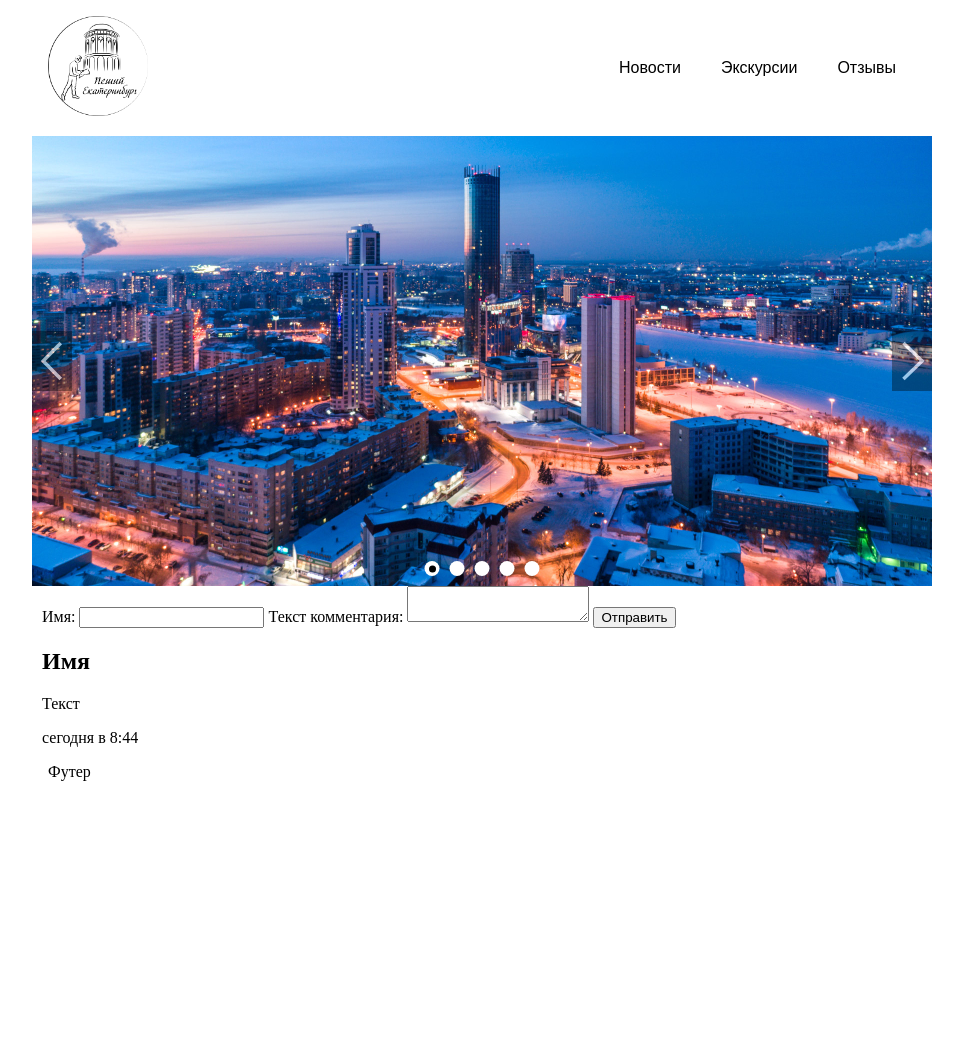
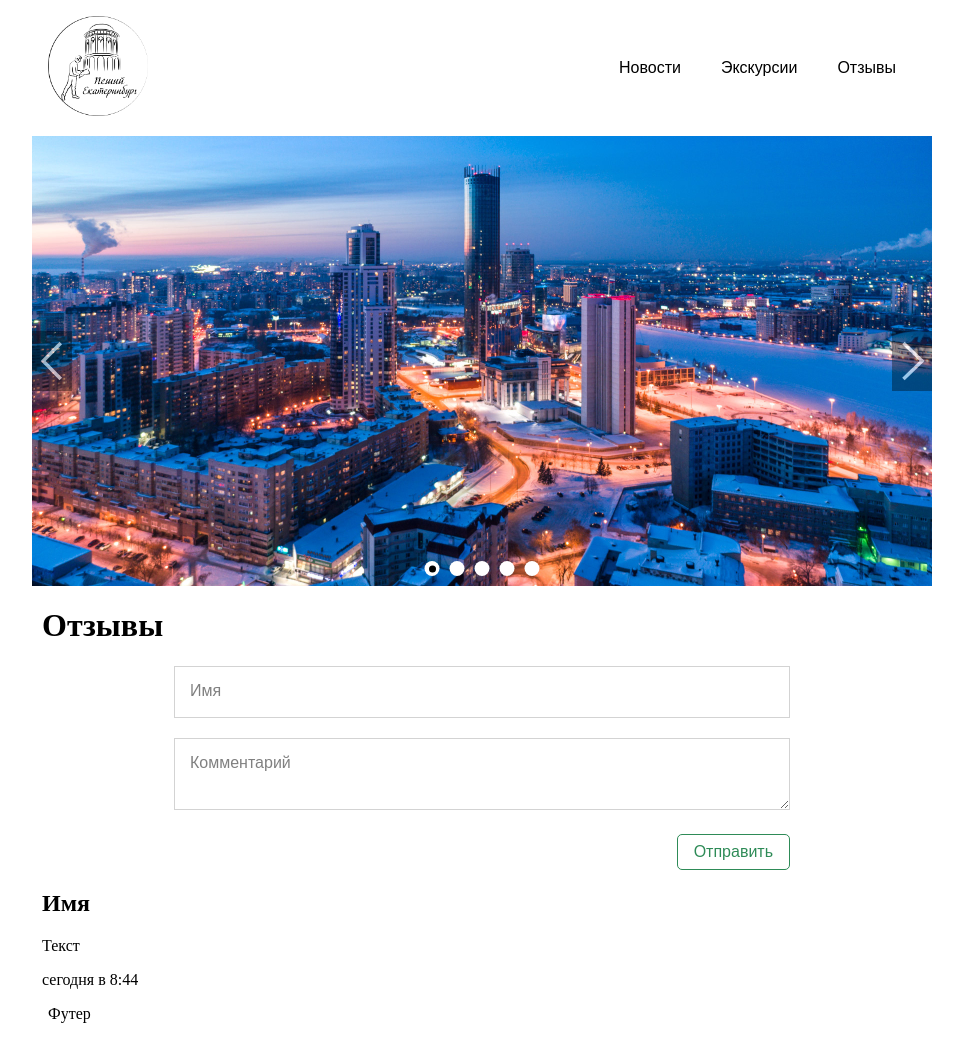
Before and after one commit to masterworgen/ekb_excursion, a Django app: page /feedback/ in a window 1280 px wide. Shown: the whole page, without its empty margins (158-1121 px from the left). Before the commit the page ends 781 px from the top, so only its background shows below. Run offline with Django 3.2, Linux system fonts and the light colour scheme.

Commit message:
ФОрма отправки отзыва

```diff
--- a/static/css/styles.css
+++ b/static/css/styles.css
@@ -1,3 +1,9 @@
+.clearfix::after {
+    content: "";
+    display: block;
+    clear: both;
+}
+
 .page {
     margin: 0;
 }
@@ -237,6 +243,59 @@
     margin: 0.5em 0;
 }
 
+.feedback__form {
+    width: 70%;
+    margin: 0 auto;
+}
+
+.form__input {
+    margin-top: 20px;
+}
+
+.form__button {
+    margin-top: 20px;
+    float: right;
+}
+
+.input {
+    position: relative;
+}
+
+.input__field {
+    width: 100%;
+    font-size: 16px;
+    box-sizing: border-box;
+    padding: 16px;
+    border: 1px solid lightgray;
+}
+
+.input__field:focus {
+    outline: 2px solid seagreen;
+}
+
+.input__label {
+    font-family: sans-serif;
+    position: absolute;
+    left: 8px;
+    top: 16px;
+    padding: 0 8px;
+    color: grey;
+    transition: 0.4s;
+}
+
+.input__field:focus ~ .input__label,
+.input__field_has-text ~ .input__label {
+    left: 8px;
+    top: -8px;
+    font-size: 0.8em;
+    background: white;
+    color: seagreen;
+}
+
+.input_textarea .input__field {
+    resize: vertical;
+}
+
 @media (max-width: 768px) {
     .header {
         display: block;
--- a/static/js/main.js
+++ b/static/js/main.js
@@ -1,3 +1,41 @@
+/* Ввод */
+let inputsManager = (function () {
+    "use strict";
+
+    let inputHasTextClass = "input__field_has-text";
+    let inputIsListeningClass = "input__field_is-listening";
+
+    /**
+     * Обработка ввода текста в поле ввода (input)
+     * @param event
+     */
+    function onInput(event) {
+        let field = event.target;
+        let text = field.value;
+
+        if (text.length === 0) {
+            field.classList.remove(inputHasTextClass);
+        } else {
+            field.classList.add(inputHasTextClass);
+        }
+    }
+
+    function initInputs() {
+        let inputs = document.querySelectorAll(`.input:not(${inputIsListeningClass})`);
+        for (let i = 0, inputsLength = inputs.length; i < inputsLength; i++) {
+            let field = inputs[i].querySelector(".input__field");
+
+            field.addEventListener("input", onInput);
+            field.classList.add(inputIsListeningClass);
+        }
+    }
+
+    return {
+        initInputs: initInputs
+    };
+})();
+inputsManager.initInputs();
+
 /**
  * Преобразует объект params в строку параметров url. Например, {c: "hello", lang: "ru"} станет "?c=hello&lang=ru"
  * @param {object} params Парамерты
@@ -41,6 +79,7 @@ const openPage = (function () {
             })
             .then(function (body) {
                 contentContainer.innerHTML = body;
+                inputsManager.initInputs();
 
                 if (addToHistory) {
                     history.pushState(null, null, url);
@@ -129,7 +168,7 @@ function Animation(params) {
     };
 }
 
-// Навигация
+/* Навигация */
 (function () {
     "use strict";
 
--- a/templates/feedback.html
+++ b/templates/feedback.html
@@ -1,11 +1,15 @@
 <div class="feedback">
-    <form>
-        <label>Имя: <input type="text"></label>
-        <label>
-            Текст комментария:
-            <textarea class="feedback__field"></textarea>
-        </label>
-        <input type="button" value="Отправить">
+    <h1 class="feedback__title">Отзывы</h1>
+    <form class="feedback__form form clearfix">
+        <div class="form__input input">
+            <input id="name-field" name="name" class="input__field">
+            <label for="name-field" class="input__label">Имя</label>
+        </div>
+        <div class="form__input input input_textarea">
+            <textarea id="text-field" name="name" class="input__field"></textarea>
+            <label for="text-field" class="input__label">Комментарий</label>
+        </div>
+        <div class="form__button button">Отправить</div>
     </form>
     <div>
         <h2 class="">Имя</h2>
```
